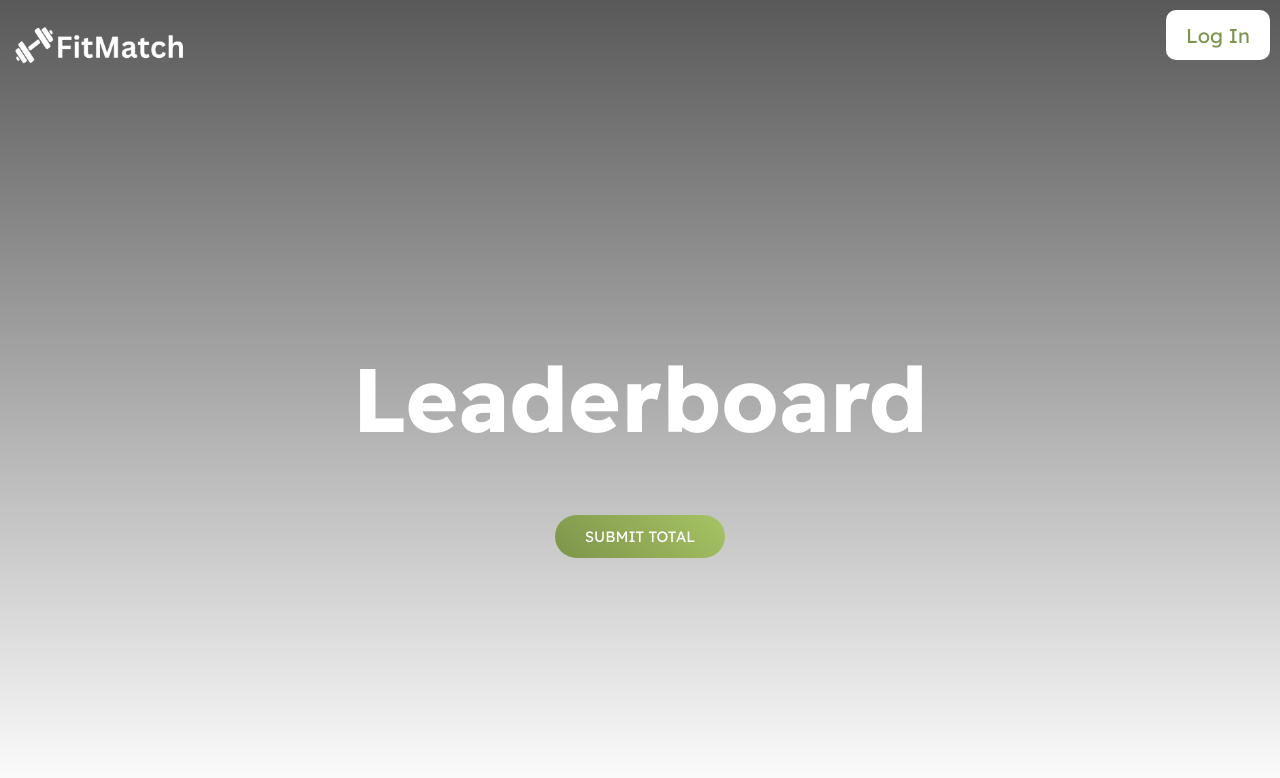
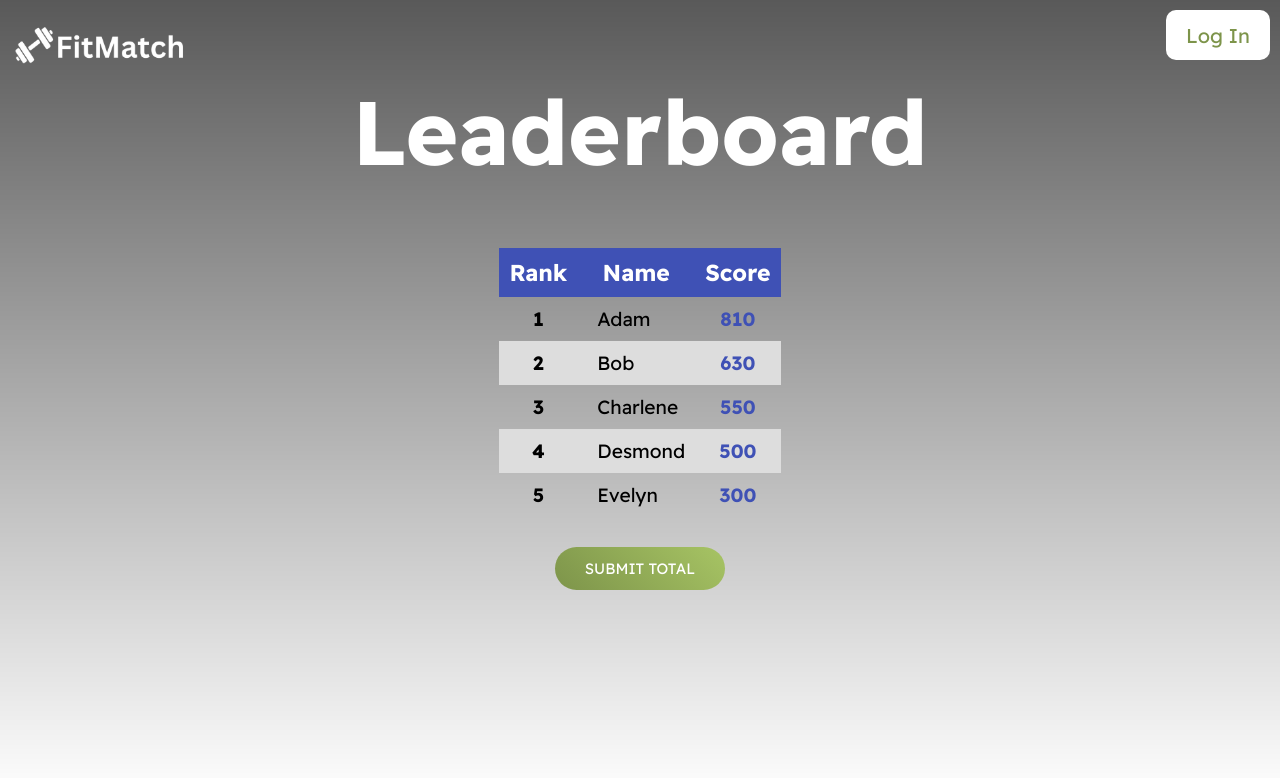
Before and after one commit to krish1925/CS35L-Group-Project, a React (Create React App) app in the folder fit-match/client/: page /leaderboard in a window 1280 px wide. Shown: the top 778 px of the page. Built offline with nearby package versions, Linux system fonts and the light colour scheme.

Commit message:
leaderboard styling

```diff
--- a/fit-match/client/src/index.css
+++ b/fit-match/client/src/index.css
@@ -320,3 +320,87 @@ nav .logo-container .logo{
     display: flex;
     flex-direction: column;
 }
+
+
+
+
+
+.leaderboard {
+  display: flex;
+  flex-direction: column;
+  align-items: center;
+  justify-content: center;
+  margin: 0 auto;
+  padding: 20px;
+  background-color: #f2f2f2;
+  border-radius: 10px;
+  box-shadow: 0px 0px 20px rgba(0, 0, 0, 0.1);
+}
+
+table {
+  width: 100%;
+  border-collapse: collapse;
+  text-align: center;
+  font-size: 1.2em;
+}
+
+.leaderboard_table {
+  max-width: 800px;
+  margin: 0 auto;
+}
+
+@media (max-width: 768px) {
+  table {
+    font-size: 0.8em;
+  }
+
+  td:first-child {
+    font-size: 25px;
+  }
+
+  td:nth-child(2) {
+    padding-left: 10px;
+  }
+
+  td:nth-child(3) {
+    font-size: 20px;
+  }
+}
+
+thead th {
+  background-color: #3f51b5;
+  color: #fff;
+  padding: 10px;
+  font-size: 1.2em;
+}
+
+tbody tr:nth-child(even) {
+  background-color: #ddd;
+}
+
+tbody td {
+  padding: 10px;
+}
+
+td:first-child {
+  font-weight: bold;
+}
+
+td:nth-child(2) {
+  text-align: left;
+  padding-left: 20px;
+}
+
+td:nth-child(3) {
+  color: #3f51b5;
+  font-weight: bold;
+}
+
+
+.leaderboard_home {
+  display: flex;
+  flex-direction: column;
+  justify-content: center;
+  align-items: center;
+  height: 50vh; /* or any other value that you prefer */
+}
--- a/fit-match/client/src/pages/Leaderboard.js
+++ b/fit-match/client/src/pages/Leaderboard.js
@@ -1,6 +1,6 @@
 import Nav from '../components/Nav'
 import AuthModal from '../components/AuthModal'
-import {useState} from 'react'
+import {useState, useEffect} from 'react'
 
 function Leaderboard(){
 
@@ -22,9 +22,50 @@ function Leaderboard(){
                 setShowModal={setShowModal}
                 showModal={showModal}
                 setIsSignUp={setIsSignUp}/>
-            <div className="home">
+            <div className="leaderboard_home">
                 <h1 className="primary-title">Leaderboard</h1>
-                <button className="primary-button" onClick={handleClick}>
+
+                <div className="leaderboard_table">
+                    <table>
+                        <thead>
+                        <tr>
+                            <th>Rank</th>
+                            <th>Name</th>
+                            <th>Score</th>
+                        </tr>
+                        </thead>
+                        <tbody>
+                        <tr>
+                            <td>1</td>
+                            <td>Adam</td>
+                            <td>810</td>
+                        </tr>
+                        <tr>
+                            <td>2</td>
+                            <td>Bob</td>
+                            <td>630</td>
+                        </tr>
+                        <tr>
+                            <td>3</td>
+                            <td>Charlene</td>
+                            <td>550</td>
+                        </tr>
+                        <tr>
+                            <td>4</td>
+                            <td>Desmond</td>
+                            <td>500</td>
+                        </tr>
+                        <tr>
+                            <td>5</td>
+                            <td>Evelyn</td>
+                            <td>300</td>
+                        </tr>
+                        </tbody>
+                    </table>
+                    </div>
+
+
+                <button className="primary-button" onClick={handleClick} style={{ marginTop: '30px' }}>
                     {'Submit Total'}
                 </button>
 
```
